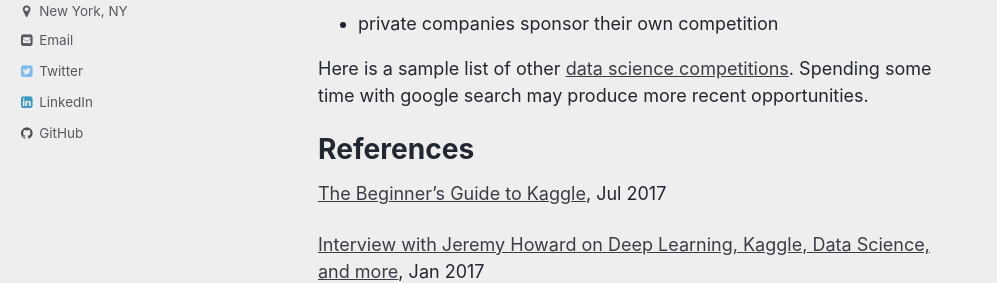
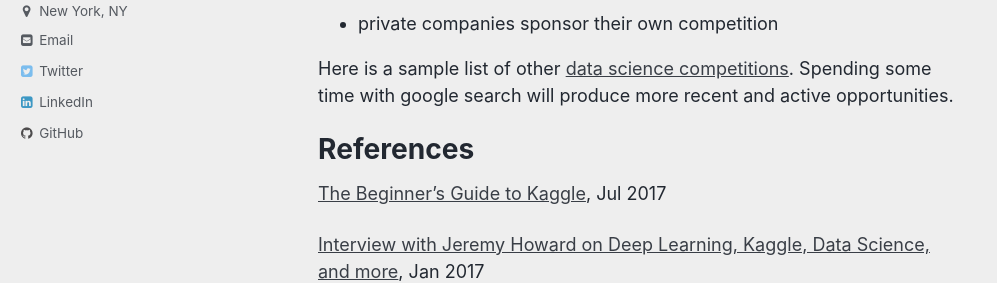
Before and after one commit to reshamas/reshamas.github.io, a Jekyll site: the page built from _posts/2018-04-19-to-kaggle-or-not.md, in a window 1280 px wide and 900 px high, scrolled down 4691 px. Shown: the part 202-485 px from the top of the window, without its empty margins (0-997 px from the left). Built offline with Jekyll 4.4.1, drawn with Linux system fonts in a browser that asks for light colours.

Commit message:
Update 2018-04-19-to-kaggle-or-not.md

```diff
--- a/_posts/2018-04-19-to-kaggle-or-not.md
+++ b/_posts/2018-04-19-to-kaggle-or-not.md
@@ -92,7 +92,7 @@
 - conferences often have competitions or what are called "tasks"
 - private companies sponsor their own competition
 
-Here is a sample list of other [data science competitions](https://github.com/reshamas/fastai_deeplearn_part1/blob/master/notes/competitions.md).  Spending some time with google search may produce more recent opportunities.
+Here is a sample list of other [data science competitions](https://github.com/reshamas/fastai_deeplearn_part1/blob/master/notes/competitions.md).  Spending some time with google search will produce more recent and active opportunities.
 
 # References
 
```
